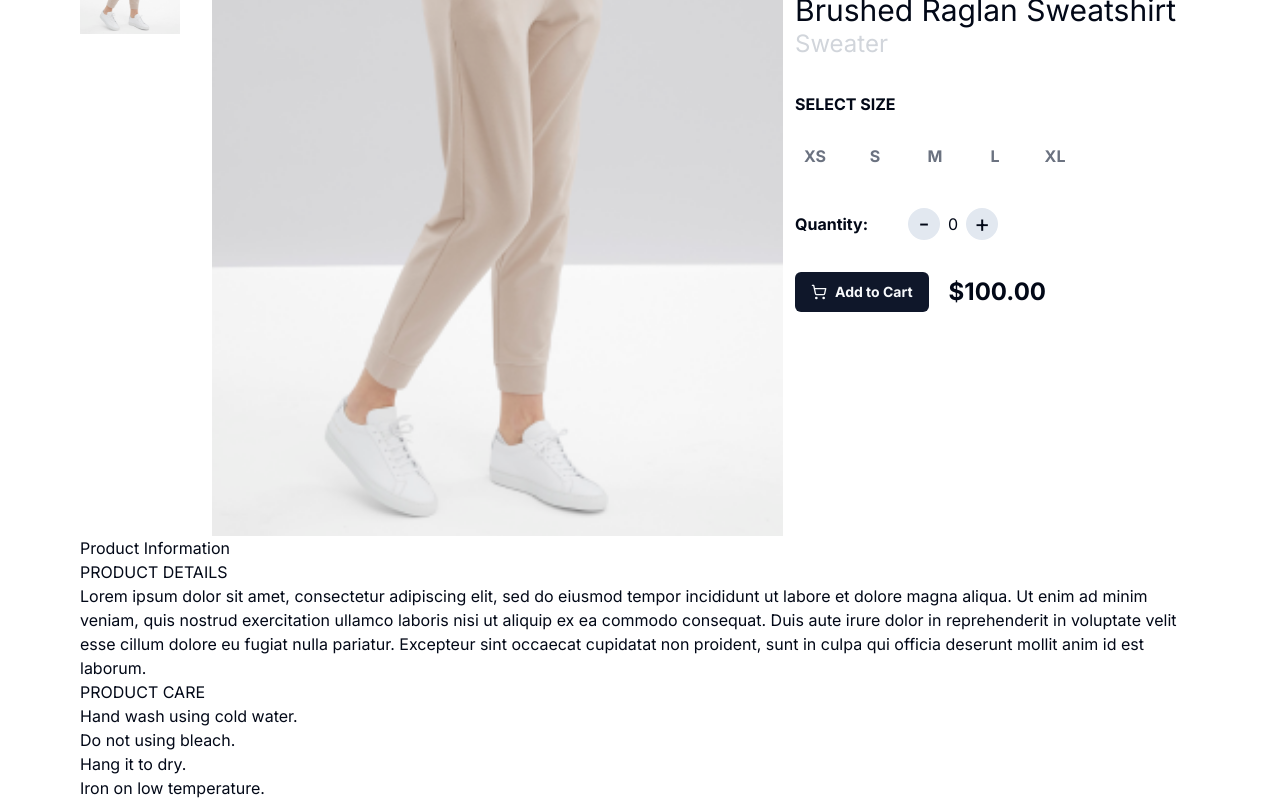
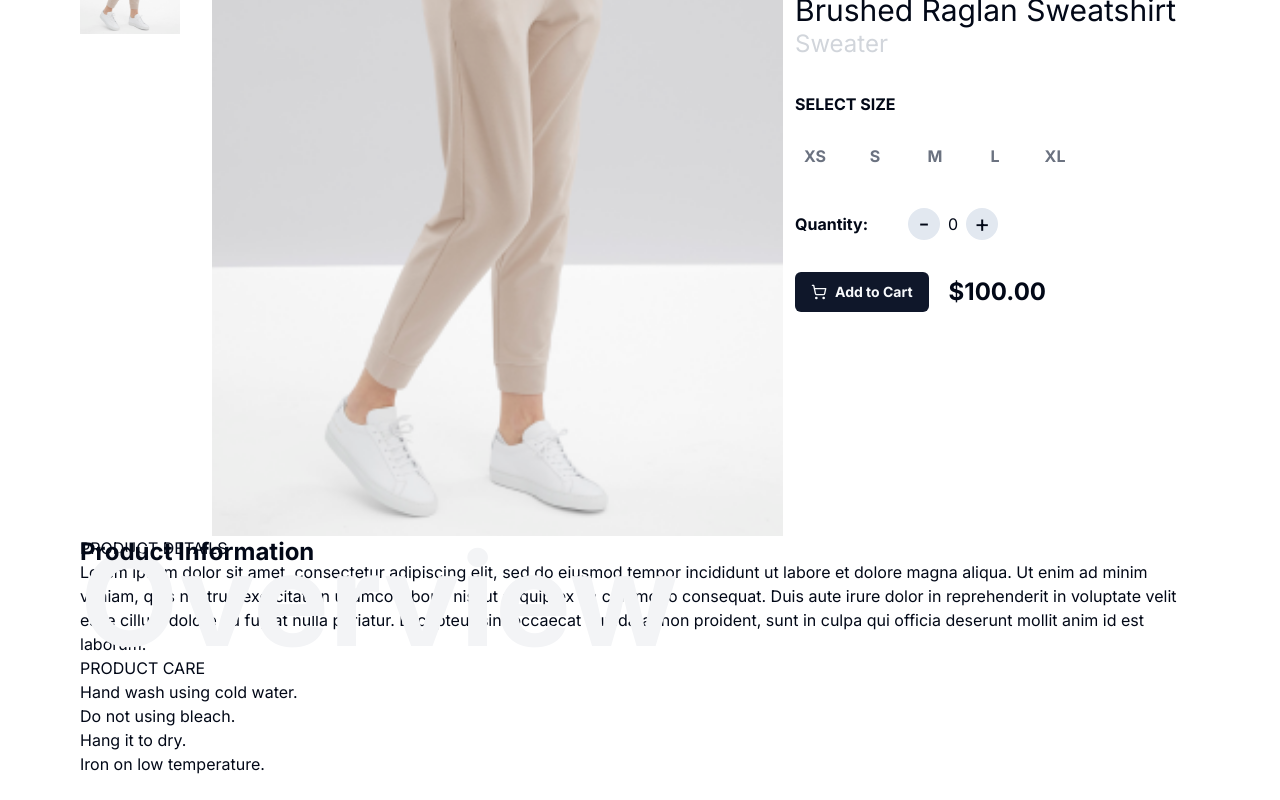
Before and after one commit to Majid-Arab/e-commerce, a Next.js app: page /products/1 in a window 1280 px wide. Shown: the part 272-1072 px from the top of the page. After the commit the page ends 1048 px from the top, so only its background shows below. Built offline with nearby package versions, Linux system fonts and the light colour scheme.

Commit message:
styling product page

```diff
--- a/src/app/products/[id]/page.tsx
+++ b/src/app/products/[id]/page.tsx
@@ -69,8 +69,15 @@ export default function Page({ params }: { params: { id: number } }) {
               </div>
             </div>
           </div>
-          <div>
-            <h3>Product Information</h3>
+          <div className="">
+            <div className="relative">
+              <div className="absolute font-bold text-9xl text-gray-100">
+                Overview
+              </div>
+              <div className="absolute">
+                <h3 className=" font-bold text-2xl">Product Information</h3>
+              </div>
+            </div>
             <div>
               <h4>PRODUCT DETAILS</h4>
               <p>
@@ -82,8 +89,6 @@ export default function Page({ params }: { params: { id: number } }) {
                 nulla pariatur. Excepteur sint occaecat cupidatat non proident,
                 sunt in culpa qui officia deserunt mollit anim id est laborum.
               </p>
-            </div>
-            <div>
               <h4>PRODUCT CARE</h4>
               <ul>
                 <li>Hand wash using cold water.</li>
```
